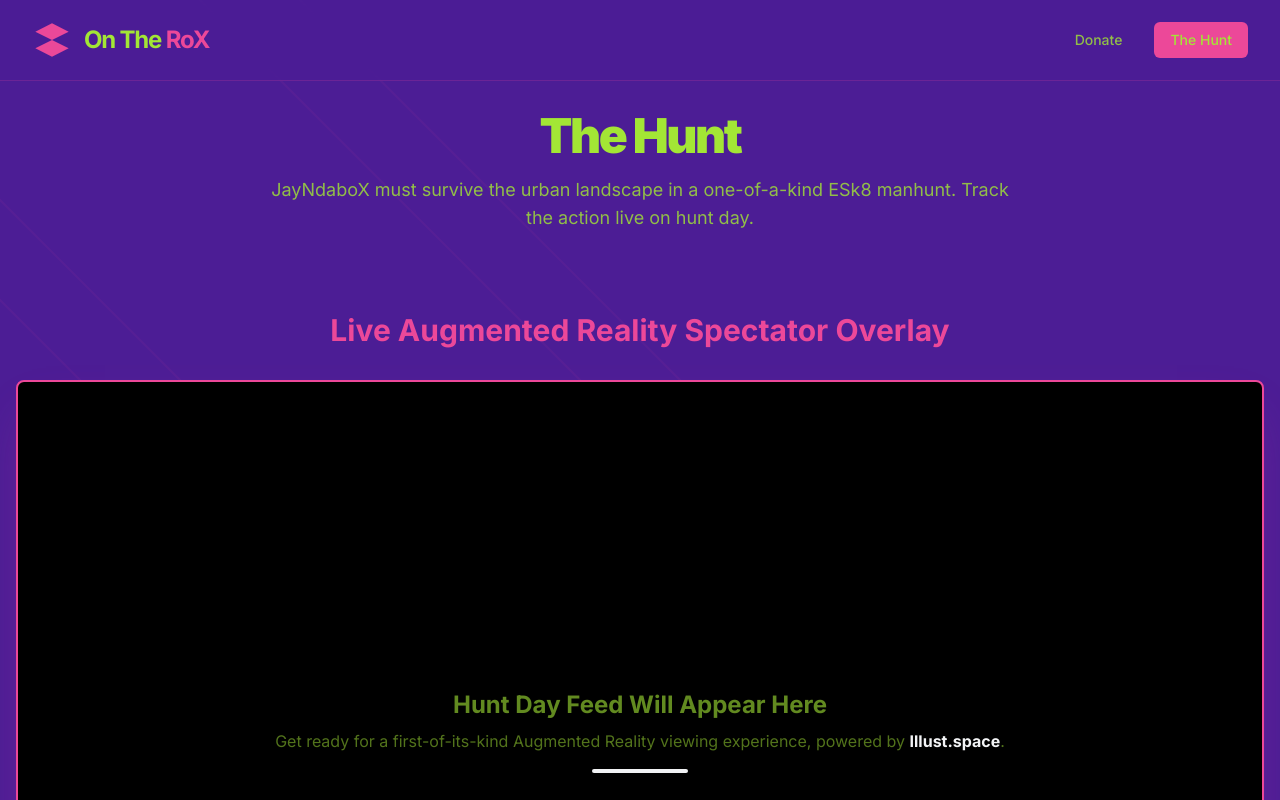
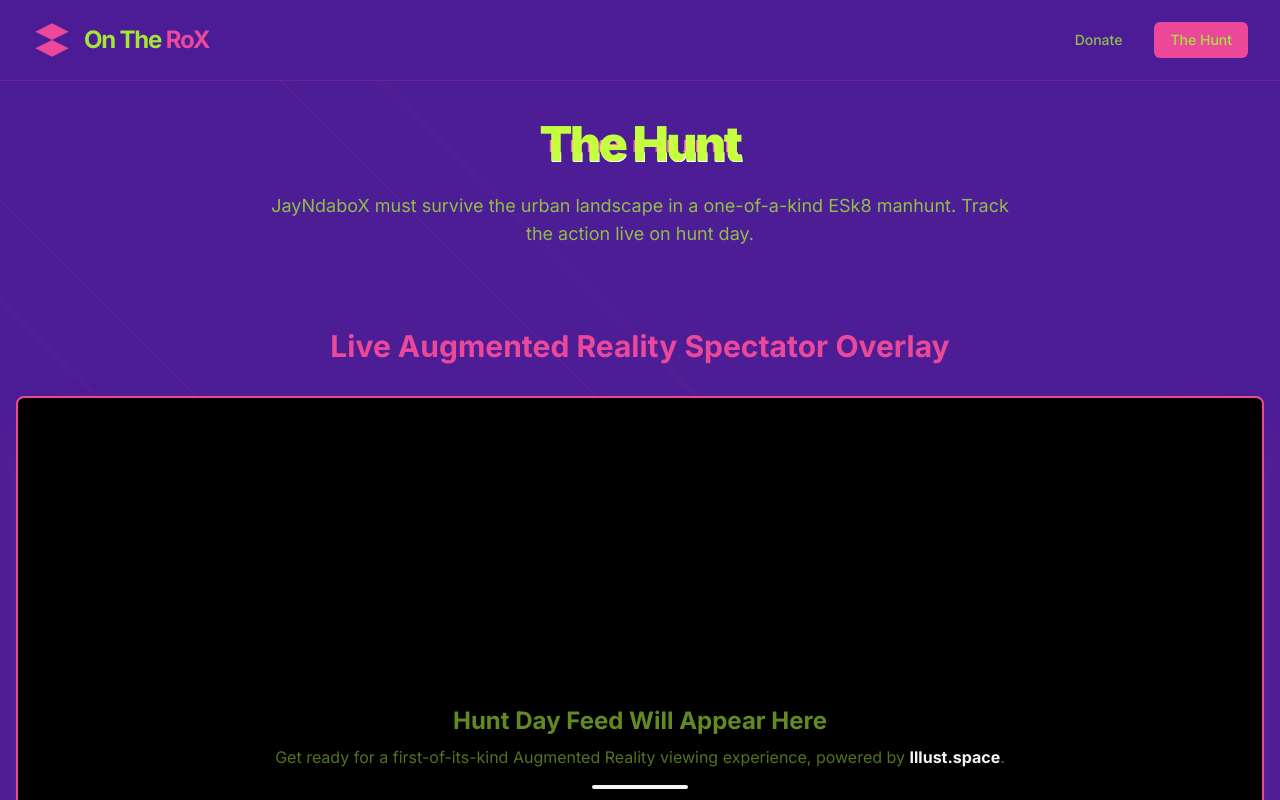
Before and after one commit to StonedDrone/On-The-RoX, a React (Vite) app: page /#/hunt in a window 1280 px wide. Shown: the top 800 px of the page. Built offline with nearby package versions, Linux system fonts and the light colour scheme.

Commit message:
feat: Add glitch effect to Hunt page title
Introduces a glitch animation for the "The Hunt" title on the Race Page. This enhances the visual appeal and thematic elements of the ESk8 manhunt.

```diff
--- a/components/RacePage.tsx
+++ b/components/RacePage.tsx
@@ -5,7 +5,14 @@ export const HuntPage: React.FC = () => {
     return (
         <div className="container mx-auto px-4 py-8">
             <div className="text-center animate-fade-in-up">
-                <h1 className="text-4xl sm:text-5xl font-extrabold tracking-tighter text-light">The Hunt</h1>
+                <div className="relative inline-block font-extrabold tracking-tighter text-4xl sm:text-5xl" style={{ filter: 'brightness(1.2)' }}>
+                    <h1 className="relative text-light p-2 z-10">
+                        The Hunt
+                    </h1>
+                    <div className="absolute inset-0 p-2 text-primary animate-glitch-1" aria-hidden="true">The Hunt</div>
+                    <div className="absolute inset-0 p-2 text-secondary animate-glitch-2" aria-hidden="true">The Hunt</div>
+                </div>
+
                 <p className="mt-4 max-w-3xl mx-auto text-lg text-light/80">
                     JayNdaboX must survive the urban landscape in a one-of-a-kind ESk8 manhunt. Track the action live on hunt day.
                 </p>
--- a/index.html
+++ b/index.html
@@ -34,11 +34,25 @@
                 '0%': { opacity: '0', transform: 'scale(0.95) translateY(10px)' },
                 '100%': { opacity: '1', transform: 'scale(1) translateY(0)' },
               },
+              'glitch-1': {
+                  '0%, 100%': { clipPath: 'inset(50% 0 30% 0)', transform: 'translate(-2px, -1px)' },
+                  '25%': { clipPath: 'inset(10% 0 80% 0)', transform: 'translate(2px, 1px)' },
+                  '50%': { clipPath: 'inset(80% 0 5% 0)', transform: 'translate(-2px, 1px)' },
+                  '75%': { clipPath: 'inset(40% 0 45% 0)', transform: 'translate(2px, -1px)' },
+              },
+              'glitch-2': {
+                  '0%, 100%': { clipPath: 'inset(70% 0 15% 0)', transform: 'translate(1px, 2px)' },
+                  '25%': { clipPath: 'inset(20% 0 70% 0)', transform: 'translate(-1px, -2px)' },
+                  '50%': { clipPath: 'inset(90% 0 2% 0)', transform: 'translate(1px, -2px)' },
+                  '75%': { clipPath: 'inset(30% 0 60% 0)', transform: 'translate(-1px, 2px)' },
+              }
             },
             animation: {
               'fade-in-up': 'fade-in-up 0.5s ease-out forwards',
               'pulse-glow': 'pulse-glow 2s infinite ease-in-out',
               'pop-in': 'pop-in 0.5s ease-out forwards',
+              'glitch-1': 'glitch-1 2s linear infinite alternate-reverse',
+              'glitch-2': 'glitch-2 1.5s linear infinite alternate',
             },
           },
         },
```
